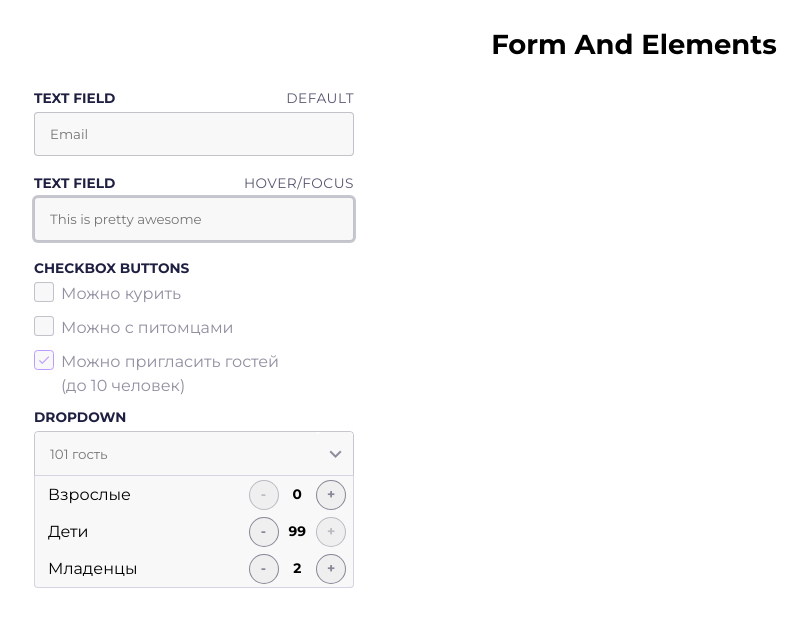
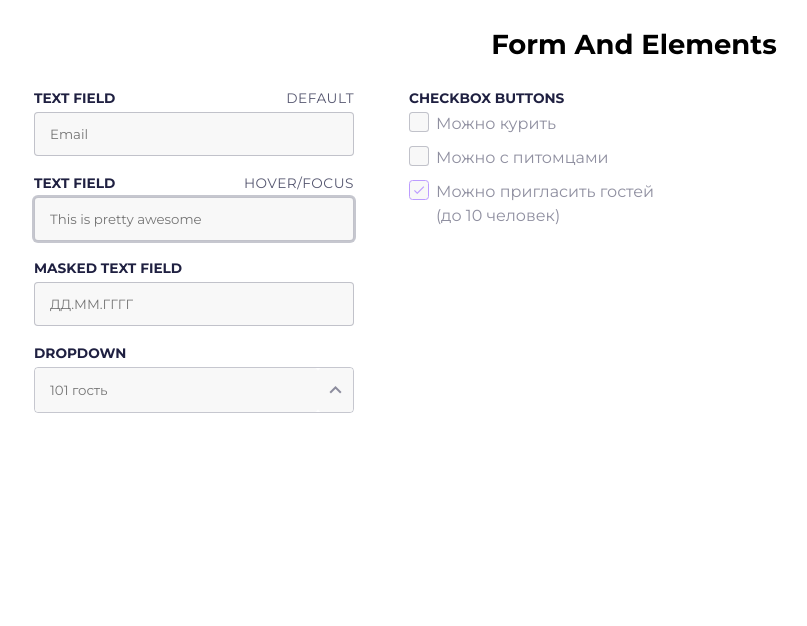
Before and after one commit to NaN-Simon/hotel-toxin-react, a React (Create React App) app: page /#/formandelements in a window 1280 px wide. Shown: the top 626 px of the page, without its empty margins (6-813 px from the left). Built offline with nearby package versions, Linux system fonts and the light colour scheme.

Commit message:
feat: add text-field-mask plugin; add text-field-mask component; fix: text-field

```diff
--- a/package.json
+++ b/package.json
@@ -11,6 +11,7 @@
     "@types/node": "^16.18.12",
     "@types/react": "^18.0.28",
     "@types/react-dom": "^18.0.11",
+    "@types/react-input-mask": "^3.0.2",
     "@typescript-eslint/parser": "^5.54.0",
     "classnames": "^2.3.2",
     "eslint": "^8.34.0",
@@ -19,6 +20,7 @@
     "material-icons": "^1.13.1",
     "react": "^18.2.0",
     "react-dom": "^18.2.0",
+    "react-input-mask": "^2.0.4",
     "react-router-dom": "^6.8.1",
     "react-scripts": "5.0.1",
     "typescript": "^4.9.5",
--- /dev/null
+++ b/src/components/TextField/TextField.module.scss
@@ -0,0 +1,9 @@
+@import '../../styles/mixins.scss';
+
+.text-field{
+  @include text-field
+}
+
+.text-field__input{
+  @include text-field__input
+}
--- a/src/components/text-field/TextField.tsx
+++ b/src/components/TextField/TextField.tsx
@@ -3,14 +3,12 @@ import styles from './TextField.module.scss';
 import classNames from 'classnames';
 
 interface ITextField {
-  type: string;
   placeholder: string;
   name: string;
   focused?: boolean;
 }
 
 export default function TextField({
-  type,
   placeholder,
   name,
   focused,
@@ -24,8 +22,7 @@ export default function TextField({
     <div className={styles['text-field']}>
       <input
         className={classesTextField}
-        data-type="input"
-        type={type}
+        type='text'
         placeholder={placeholder}
         name={name}
       />
--- /dev/null
+++ b/src/components/TextFieldMask/TextFieldMask.module.scss
@@ -0,0 +1,9 @@
+@import '../../styles/mixins.scss';
+
+.text-field{
+  @include text-field
+}
+
+.text-field__input{
+  @include text-field__input
+}
--- /dev/null
+++ b/src/components/TextFieldMask/TextFieldMask.tsx
@@ -0,0 +1,33 @@
+import React from 'react'
+import styles from './TextFieldMask.module.scss';
+import InputMask from 'react-input-mask';
+import classNames from 'classnames';
+
+interface ITextFieldMask {
+  mask: string;
+  placeholder: string;
+  name: string;
+  focused? :boolean
+}
+
+export default function TextFieldMask ({
+  mask,
+  placeholder,
+  name,
+  focused
+}: ITextFieldMask) {
+  const classesTextField = classNames(
+    styles['text-field__input'],
+    focused && styles['text-field__input--focused']
+  );
+  return (
+    <div className={styles['text-field']}>
+      <InputMask
+        className={classesTextField}
+        mask={mask}
+        placeholder={placeholder}
+        name={name}
+      />
+    </div>
+  )
+}
--- a/src/components/navigation/Navigation.module.scss
+++ b/src/components/navigation/Navigation.module.scss
@@ -1,4 +1,3 @@
-@import '../../styles/base.scss';
 @import '../../styles/mixins.scss';
 
 .navigation{
--- a/src/components/text-field/TextField.module.scss
+++ /dev/null
@@ -1,33 +0,0 @@
-@import '../../styles/base.scss';
-
-.text-field{
-  position: relative;
-  display: flex;
-  flex-direction: column;
-  justify-content: space-between;
-  width: inherit;
-  background: $mainBackground;
-  border-radius: 4px;
-
-  &__input {
-    width: inherit;
-    height: 44px;
-    padding: 0 15px;
-    font-family: $mainFont;
-    background: inherit;
-    border: 1px solid $textColor_25;
-    border-radius: inherit;
-    outline: none;
-    box-shadow: 0 0 0 0 $textColor_25;
-    transition: box-shadow, 0.6s;
-
-    &:not([disabled]):hover,
-    &:not([disabled]):focus {
-      box-shadow: 0 0 0 2px $textColor_25;
-    }
-
-    &--focused{
-      box-shadow: 0 0 0 2px $textColor_25;
-    }
-  }
-}
--- a/src/pages/FormAndElements/FormAndElements.module.scss
+++ b/src/pages/FormAndElements/FormAndElements.module.scss
@@ -16,9 +16,20 @@
     margin: 0 auto;
   }
 
+  &__text-fields-buttons{
+    display: flex;
+    flex-direction: row;
+  }
+
   &__text-fields{
     display: flex;
     flex-direction: column;
+  }
+
+  &__checkboxes{
+    display: flex;
+    flex-direction: column;
+    padding-left: 55px;
   }
 
   &__large-wrapper{
--- a/src/pages/FormAndElements/FormAndElements.tsx
+++ b/src/pages/FormAndElements/FormAndElements.tsx
@@ -2,7 +2,8 @@ import React, {useState, useCallback} from 'react';
 import CheckboxList from '../../components/CheckboxList/CheckboxList';
 import Dropdown from '../../components/Dropdown/Dropdown';
 import Heading from '../../components/Heading/Heading';
-import TextField from '../../components/Text-field/TextField';
+import TextField from '../../components/TextField/TextField';
+import TextFieldMask from '../../components/TextFieldMask/TextFieldMask';
 import styles from './FormAndElements.module.scss';
 
 export default function FormAndElements() {
@@ -27,17 +28,25 @@ export default function FormAndElements() {
             <div className={styles['form-elements__text-fields']}>
               <div className={styles['form-elements__large-wrapper']}>
                 <Heading type="h3" title="TEXT FIELD" description="DEFAULT" />
-                <TextField type = 'text' placeholder="Email" name="email" />
+                <TextField placeholder="Email" name="email" />
               </div>
               <div className={styles['form-elements__large-wrapper']}>
                 <Heading type="h3" title="TEXT FIELD" description="HOVER/FOCUS" />
-                <TextField type = 'text' placeholder="This is pretty awesome" name="email2" focused={true} />
+                <TextField placeholder="This is pretty awesome" name="email2" focused={true} />
               </div>
+              <div className={styles['form-elements__large-wrapper']}>
+                <Heading type="h3" title="MASKED TEXT FIELD" />
+                <TextFieldMask mask="99-99-9999" placeholder="ДД.ММ.ГГГГ" name="date"/>
+              </div>
+              <div className={styles['form-elements__large-wrapper']}>
+                <Heading type="h3" title="Dropdown"/>
+                <Dropdown/>
+              </div>
+            </div>
+            <div className={styles['form-elements__checkboxes']}>
               <div className={styles['form-elements__large-wrapper']}>
                 <Heading type="h3" title="Checkbox Buttons" />
                 <CheckboxList checkboxProps={dataCheckboxList} onChange={onChange}/>
-                <Heading type="h3" title="Dropdown"/>
-                <Dropdown isOpened={true}/>
               </div>
             </div>
           </div>
--- a/src/styles/mixins.scss
+++ b/src/styles/mixins.scss
@@ -32,3 +32,35 @@
   font-style: normal;
   line-height: 24px;
 }
+
+@mixin text-field{
+  position: relative;
+  display: flex;
+  flex-direction: column;
+  justify-content: space-between;
+  width: inherit;
+  background: $mainBackground;
+  border-radius: 4px;
+}
+
+@mixin text-field__input {
+  width: inherit;
+  height: 44px;
+  padding: 0 15px;
+  font-family: $mainFont;
+  background: inherit;
+  border: 1px solid $textColor_25;
+  border-radius: inherit;
+  outline: none;
+  box-shadow: 0 0 0 0 $textColor_25;
+  transition: box-shadow, 0.6s;
+
+  &:not([disabled]):hover,
+  &:not([disabled]):focus {
+    box-shadow: 0 0 0 2px $textColor_25;
+  }
+
+  &--focused{
+    box-shadow: 0 0 0 2px $textColor_25;
+  }
+}
```
Also changed, not shown: 1 other file (tests, documents, lock files or other folders).
